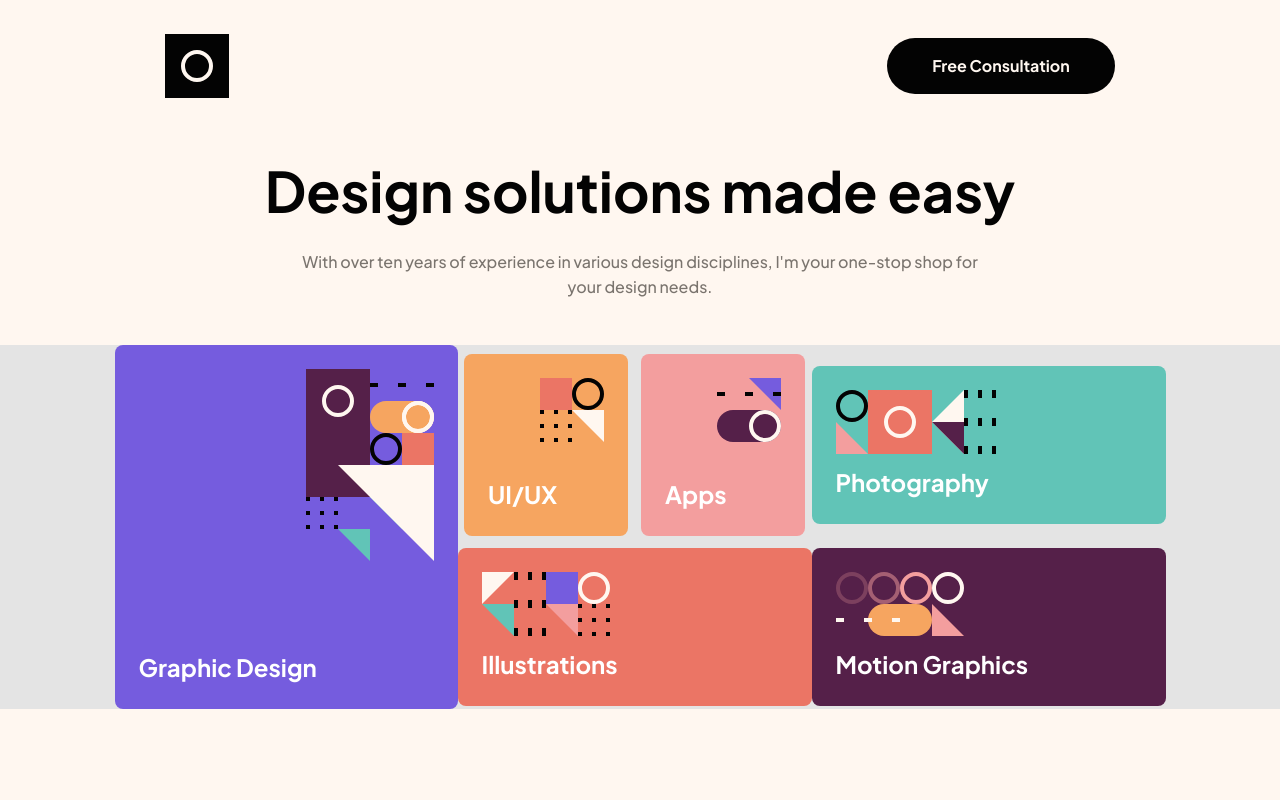
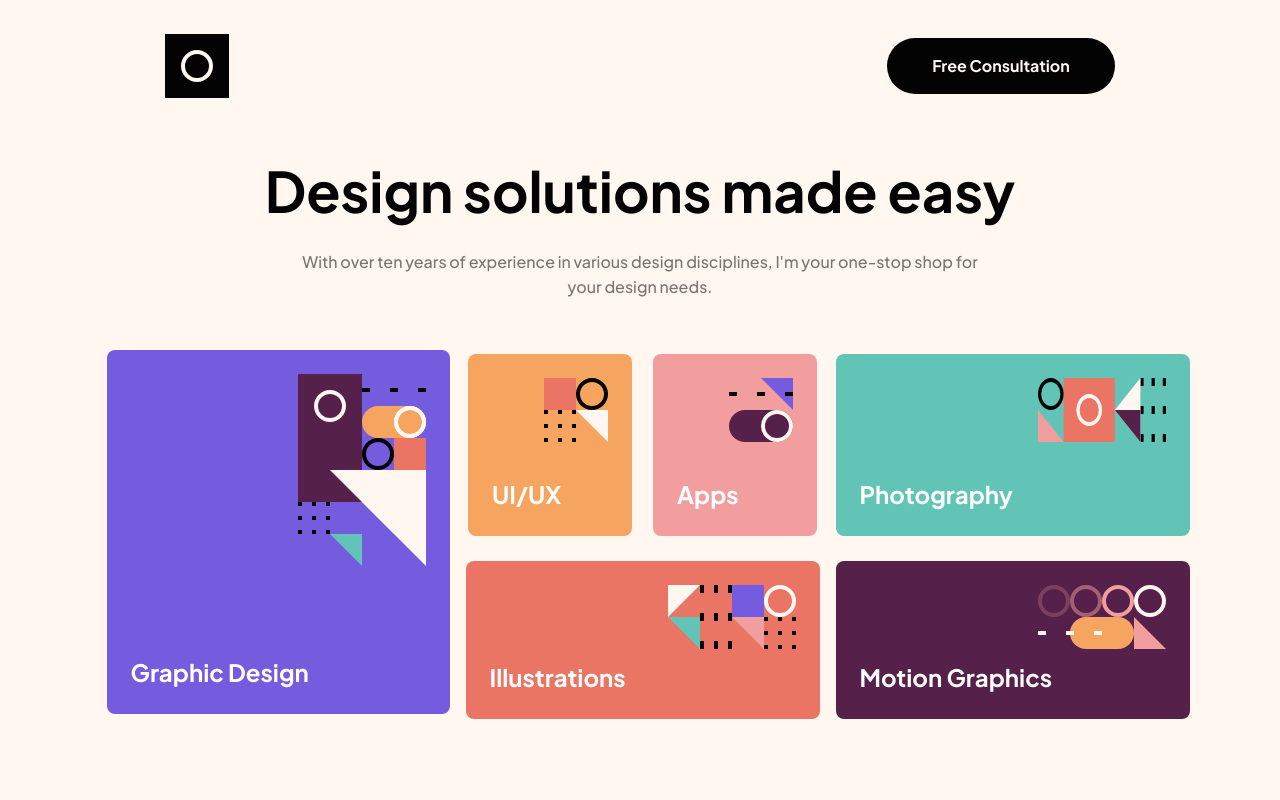
Before and after one commit to johnny-estrada/single-page-design-portfolio, a React (Vite) app: page / in a window 1280 px wide. Shown: the top 800 px of the page. Built offline with nearby package versions, Linux system fonts and the light colour scheme.

Commit message:
Update Boxes style sheet

```diff
--- a/src/components/Boxes.css
+++ b/src/components/Boxes.css
@@ -7,8 +7,8 @@
     /* grid-template-columns: repeat(px4, 200px); */
     /* grid-auto-rows: 200px; */
     /* grid-auto-columns: 200px; */
-    background-color: #e4e4e4;
-    /* gap: 1.5rem; */
+    /* background-color: #e4e4e4; */
+    gap: 1rem;
 }
 
 .grid-item-1 {
@@ -65,7 +65,7 @@
 .grid-item-5 {
     position: relative;
     width: 354px;
-    height: 158px;
+    height: 182px;
     background-color: #61C4B7;
     padding: 24px;
     border-radius: 8px;
@@ -99,7 +99,7 @@
     height: 12rem;
 }
 
-.box-logo-md {
+.box-logo-med {
     margin-left: auto;
     width: 128px;
     height: 64px;
```
